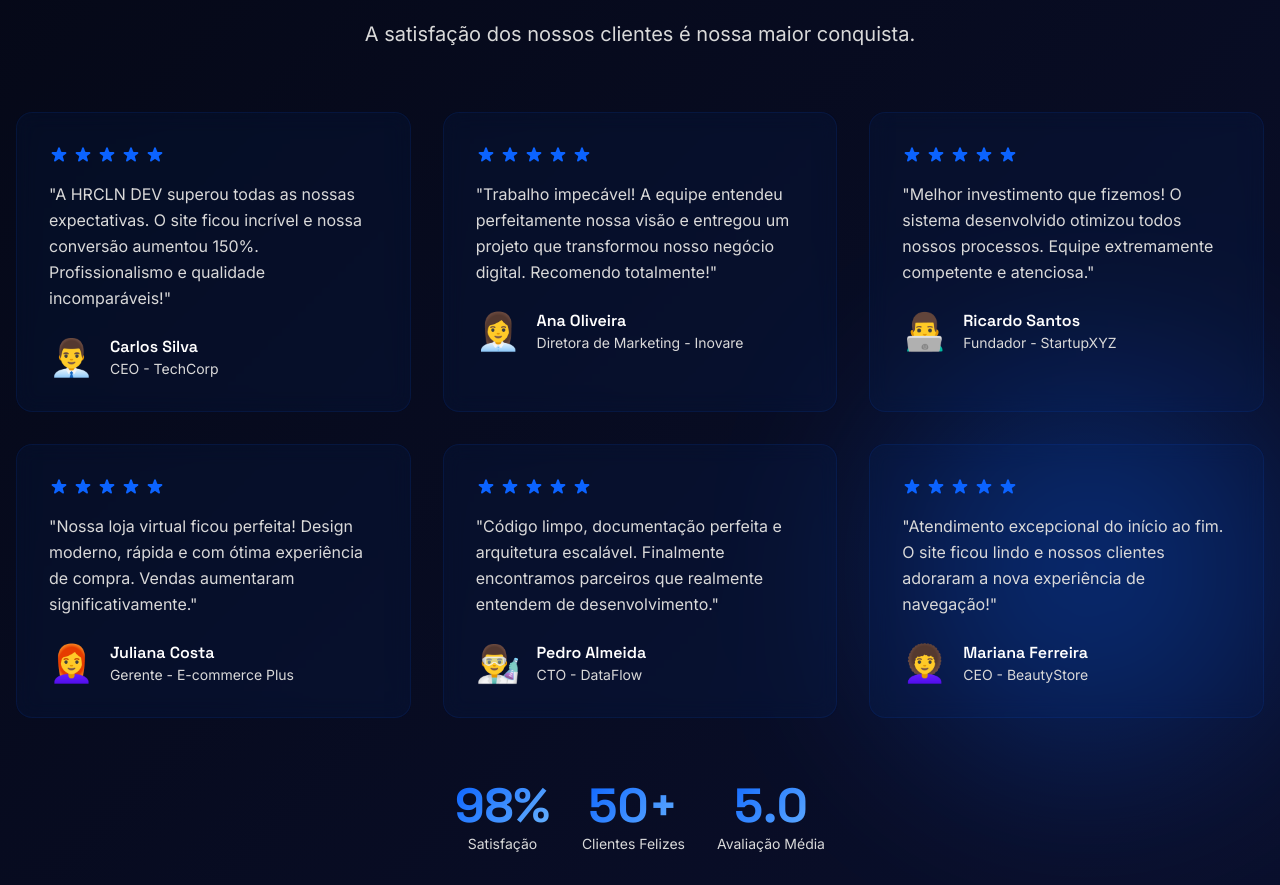
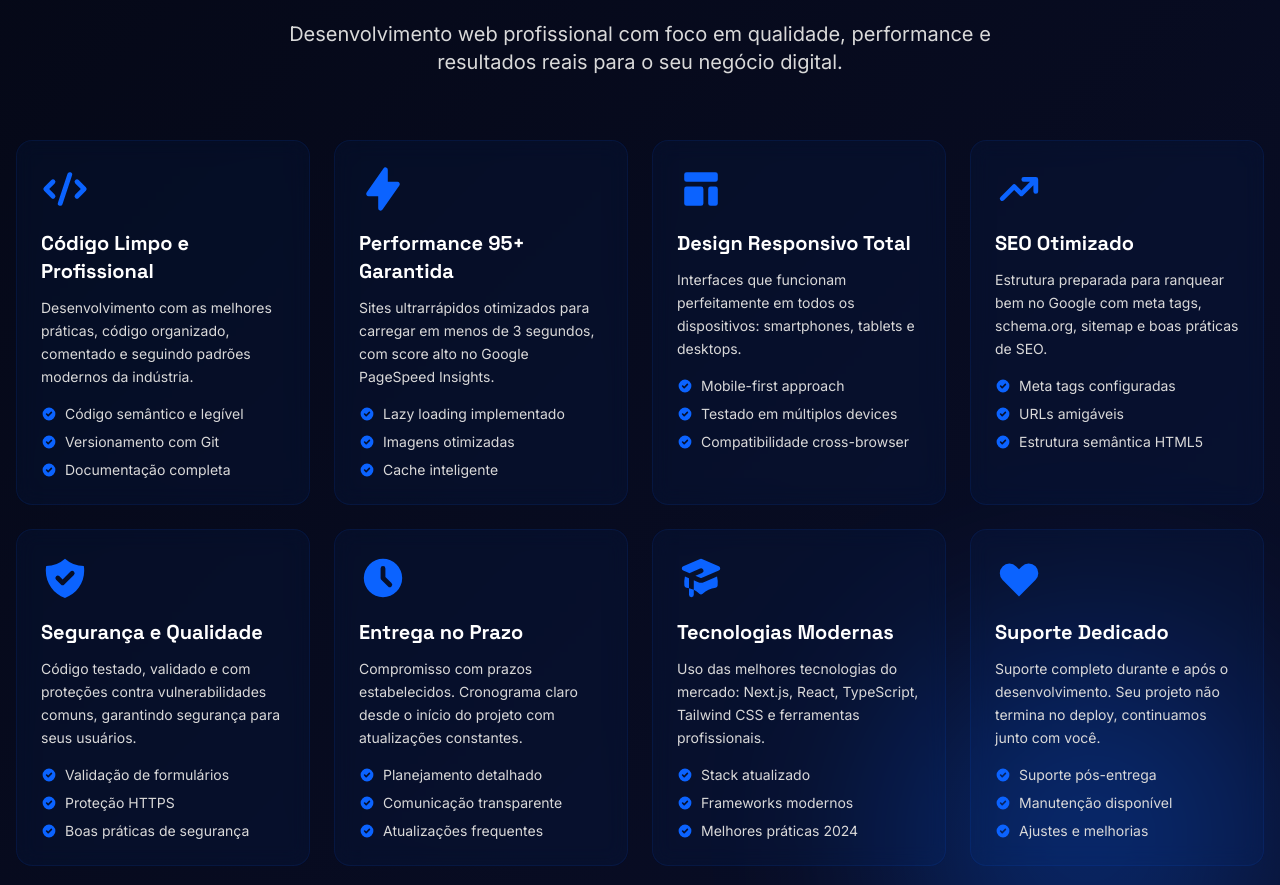
Before and after one commit to hrcln1974/SiteHRCLNDEV, a Next.js app: page / in a window 1280 px wide. Shown: the part 11115-12000 px from the top of the page. Built offline with nearby package versions, Linux system fonts and the light colour scheme; no server answers.

Commit message:
feat: transforma testimonials em diferenciais reais HRCLN DEV

```diff
--- a/src/components/Testimonials.tsx
+++ b/src/components/Testimonials.tsx
@@ -2,8 +2,17 @@
 
 import { motion } from 'framer-motion'
 import { useInView } from 'react-intersection-observer'
-import { HiStar } from 'react-icons/hi'
-import { useState } from 'react'
+import {
+  HiCode,
+  HiLightningBolt,
+  HiShieldCheck,
+  HiTemplate,
+  HiTrendingUp,
+  HiClock,
+  HiAcademicCap,
+  HiHeart,
+  HiCheckCircle,
+} from 'react-icons/hi'
 
 const Testimonials = () => {
   const [ref, inView] = useInView({
@@ -11,59 +20,104 @@ const Testimonials = () => {
     threshold: 0.1,
   })
 
-  const testimonials = [
+  const differentials = [
     {
       id: 1,
-      name: 'Carlos Silva',
-      position: 'CEO - TechCorp',
-      image: '👨‍💼',
-      rating: 5,
-      text: 'A HRCLN DEV superou todas as nossas expectativas. O site ficou incrível e nossa conversão aumentou 150%. Profissionalismo e qualidade incomparáveis!',
+      icon: <HiCode className="text-5xl" />,
+      title: 'Código Limpo e Profissional',
+      description:
+        'Desenvolvimento com as melhores práticas, código organizado, comentado e seguindo padrões modernos da indústria.',
+      benefits: [
+        'Código semântico e legível',
+        'Versionamento com Git',
+        'Documentação completa',
+      ],
     },
-
- {
-  id: 2,
-  name: 'Ana Oliveira',
-  position: 'Diretora de Marketing - Inovare',
-  image: '👩‍💼',
-  rating: 5,
-  text: 'Trabalho impecável! A equipe entendeu perfeitamente nossa visão e entregou um projeto que transformou nosso negócio digital. Recomendo totalmente!',
-},
-{
-  id: 3,
-  name: 'Ricardo Santos',
-      position: 'Fundador - StartupXYZ',
-      image: '👨‍💻',
-      rating: 5,
-      text: 'Melhor investimento que fizemos! O sistema desenvolvido otimizou todos nossos processos. Equipe extremamente competente e atenciosa.',
+    {
+      id: 2,
+      icon: <HiLightningBolt className="text-5xl" />,
+      title: 'Performance 95+ Garantida',
+      description:
+        'Sites ultrarrápidos otimizados para carregar em menos de 3 segundos, com score alto no Google PageSpeed Insights.',
+      benefits: [
+        'Lazy loading implementado',
+        'Imagens otimizadas',
+        'Cache inteligente',
+      ],
+    },
+    {
+      id: 3,
+      icon: <HiTemplate className="text-5xl" />,
+      title: 'Design Responsivo Total',
+      description:
+        'Interfaces que funcionam perfeitamente em todos os dispositivos: smartphones, tablets e desktops.',
+      benefits: [
+        'Mobile-first approach',
+        'Testado em múltiplos devices',
+        'Compatibilidade cross-browser',
+      ],
     },
     {
       id: 4,
-      name: 'Juliana Costa',
-      position: 'Gerente - E-commerce Plus',
-      image: '👩‍🦰',
-      rating: 5,
-      text: 'Nossa loja virtual ficou perfeita! Design moderno, rápida e com ótima experiência de compra. Vendas aumentaram significativamente.',
+      icon: <HiTrendingUp className="text-5xl" />,
+      title: 'SEO Otimizado',
+      description:
+        'Estrutura preparada para ranquear bem no Google com meta tags, schema.org, sitemap e boas práticas de SEO.',
+      benefits: [
+        'Meta tags configuradas',
+        'URLs amigáveis',
+        'Estrutura semântica HTML5',
+      ],
     },
     {
       id: 5,
-      name: 'Pedro Almeida',
-      position: 'CTO - DataFlow',
-      image: '👨‍🔬',
-      rating: 5,
-      text: 'Código limpo, documentação perfeita e arquitetura escalável. Finalmente encontramos parceiros que realmente entendem de desenvolvimento.',
+      icon: <HiShieldCheck className="text-5xl" />,
+      title: 'Segurança e Qualidade',
+      description:
+        'Código testado, validado e com proteções contra vulnerabilidades comuns, garantindo segurança para seus usuários.',
+      benefits: [
+        'Validação de formulários',
+        'Proteção HTTPS',
+        'Boas práticas de segurança',
+      ],
     },
     {
       id: 6,
-      name: 'Mariana Ferreira',
-      position: 'CEO - BeautyStore',
-      image: '👩‍🦱',
-      rating: 5,
-      text: 'Atendimento excepcional do início ao fim. O site ficou lindo e nossos clientes adoraram a nova experiência de navegação!',
+      icon: <HiClock className="text-5xl" />,
+      title: 'Entrega no Prazo',
+      description:
+        'Compromisso com prazos estabelecidos. Cronograma claro desde o início do projeto com atualizações constantes.',
+      benefits: [
+        'Planejamento detalhado',
+        'Comunicação transparente',
+        'Atualizações frequentes',
+      ],
+    },
+    {
+      id: 7,
+      icon: <HiAcademicCap className="text-5xl" />,
+      title: 'Tecnologias Modernas',
+      description:
+        'Uso das melhores tecnologias do mercado: Next.js, React, TypeScript, Tailwind CSS e ferramentas profissionais.',
+      benefits: [
+        'Stack atualizado',
+        'Frameworks modernos',
+        'Melhores práticas 2024',
+      ],
+    },
+    {
+      id: 8,
+      icon: <HiHeart className="text-5xl" />,
+      title: 'Suporte Dedicado',
+      description:
+        'Suporte completo durante e após o desenvolvimento. Seu projeto não termina no deploy, continuamos junto com você.',
+      benefits: [
+        'Suporte pós-entrega',
+        'Manutenção disponível',
+        'Ajustes e melhorias',
+      ],
     },
   ]
-
-  const [currentIndex, setCurrentIndex] = useState(0)
 
   return (
     <section className="py-20 md:py-32 relative overflow-hidden">
@@ -80,86 +134,131 @@ const Testimonials = () => {
           transition={{ duration: 0.5 }}
         >
           <span className="text-primary font-inter font-semibold text-sm uppercase tracking-wider">
-            Depoimentos
+            Diferenciais
           </span>
           <h2 className="text-4xl md:text-5xl lg:text-6xl font-bold font-space mt-4 mb-6">
-            O que Dizem Nossos{' '}
-            <span className="gradient-text">Clientes</span>
+            Por que escolher a{' '}
+            <span className="gradient-text">HRCLN DEV</span>
           </h2>
           <p className="text-gray text-lg md:text-xl max-w-3xl mx-auto font-inter">
-            A satisfação dos nossos clientes é nossa maior conquista.
+            Desenvolvimento web profissional com foco em qualidade, performance
+            e resultados reais para o seu negócio digital.
           </p>
         </motion.div>
 
-        {/* Testimonials Grid */}
-        <div className="grid grid-cols-1 md:grid-cols-2 lg:grid-cols-3 gap-8">
-          {testimonials.map((testimonial, index) => (
+        {/* Differentials Grid */}
+        <div className="grid grid-cols-1 md:grid-cols-2 lg:grid-cols-4 gap-6 mb-16">
+          {differentials.map((item, index) => (
             <motion.div
-              key={testimonial.id}
-              className="glass p-8 rounded-2xl card-hover"
+              key={item.id}
+              className="glass p-6 rounded-2xl card-hover group"
               initial={{ opacity: 0, y: 50 }}
               animate={inView ? { opacity: 1, y: 0 } : {}}
-              transition={{ duration: 0.5, delay: index * 0.1 }}
+              transition={{ duration: 0.5, delay: index * 0.05 }}
+              whileHover={{ y: -5 }}
             >
-              {/* Rating */}
-              <div className="flex gap-1 mb-4">
-                {[...Array(testimonial.rating)].map((_, i) => (
-                  <HiStar key={i} className="text-primary text-xl" />
-                ))}
-              </div>
+              {/* Icon */}
+              <motion.div
+                className="text-primary mb-4 group-hover:scale-110 transition-transform duration-300"
+                whileHover={{ rotate: 360 }}
+                transition={{ duration: 0.5 }}
+              >
+                {item.icon}
+              </motion.div>
 
-              {/* Text */}
-              <p className="text-gray font-inter leading-relaxed mb-6">
-                "{testimonial.text}"
+              {/* Title */}
+              <h3 className="text-xl font-bold font-space mb-3 text-white">
+                {item.title}
+              </h3>
+
+              {/* Description */}
+              <p className="text-gray font-inter text-sm mb-4 leading-relaxed">
+                {item.description}
               </p>
 
-              {/* Author */}
-              <div className="flex items-center gap-4">
-                <div className="text-4xl">{testimonial.image}</div>
-                <div>
-                  <h4 className="text-white font-space font-semibold">
-                    {testimonial.name}
-                  </h4>
-                  <p className="text-gray text-sm font-inter">
-                    {testimonial.position}
-                  </p>
-                </div>
-              </div>
+              {/* Benefits */}
+              <ul className="space-y-2">
+                {item.benefits.map((benefit, i) => (
+                  <li
+                    key={i}
+                    className="flex items-start gap-2 text-sm font-inter text-gray"
+                  >
+                    <HiCheckCircle className="text-primary text-base flex-shrink-0 mt-0.5" />
+                    <span>{benefit}</span>
+                  </li>
+                ))}
+              </ul>
             </motion.div>
           ))}
         </div>
 
-        {/* Trust Badges */}
+        {/* Trust Section */}
         <motion.div
-          className="mt-16 flex flex-wrap justify-center items-center gap-8"
+          className="glass p-8 md:p-12 rounded-2xl max-w-4xl mx-auto text-center"
+          initial={{ opacity: 0, y: 20 }}
+          animate={inView ? { opacity: 1, y: 0 } : {}}
+          transition={{ duration: 0.5, delay: 0.6 }}
+        >
+          <h3 className="text-2xl md:text-3xl font-bold font-space mb-4 text-white">
+            Compromisso com a Excelência
+          </h3>
+          <p className="text-gray font-inter text-lg leading-relaxed mb-8">
+            Cada linha de código é escrita pensando em performance, segurança e
+            experiência do usuário. Seu projeto merece o melhor, e é isso que
+            entregamos.
+          </p>
+
+          {/* Stats */}
+          <div className="grid grid-cols-2 md:grid-cols-4 gap-6">
+            <div>
+              <div className="text-4xl font-bold font-space gradient-text mb-1">
+                100%
+              </div>
+              <div className="text-gray font-inter text-sm">Código Próprio</div>
+            </div>
+            <div>
+              <div className="text-4xl font-bold font-space gradient-text mb-1">
+                95+
+              </div>
+              <div className="text-gray font-inter text-sm">
+                Performance Score
+              </div>
+            </div>
+            <div>
+              <div className="text-4xl font-bold font-space gradient-text mb-1">
+                6+
+              </div>
+              <div className="text-gray font-inter text-sm">
+                Projetos Criados
+              </div>
+            </div>
+            <div>
+              <div className="text-4xl font-bold font-space gradient-text mb-1">
+                2024
+              </div>
+              <div className="text-gray font-inter text-sm">Fundação</div>
+            </div>
+          </div>
+        </motion.div>
+
+        {/* CTA */}
+        <motion.div
+          className="text-center mt-12"
           initial={{ opacity: 0, y: 20 }}
           animate={inView ? { opacity: 1, y: 0 } : {}}
           transition={{ duration: 0.5, delay: 0.8 }}
         >
-          <div className="text-center">
-            <div className="text-4xl md:text-5xl font-bold font-space gradient-text">
-              98%
-            </div>
-            <div className="text-gray font-inter text-sm mt-1">
-              Satisfação
-            </div>
-          </div>
-          <div className="text-center">
-            <div className="text-4xl md:text-5xl font-bold font-space gradient-text">
-              50+
-            </div>
-            <div className="text-gray font-inter text-sm mt-1">
-              Clientes Felizes
-            </div>
-          </div>
-          <div className="text-center">
-            <div className="text-4xl md:text-5xl font-bold font-space gradient-text">
-              5.0
-            </div>
-            <div className="text-gray font-inter text-sm mt-1">
-              Avaliação Média
-            </div>
-          </div>
+          <p className="text-gray font-inter mb-6 text-lg">
+            Pronto para ter um site profissional?
+          </p>
+          <motion.a
+            href="#contact"
+            className="inline-block px-8 py-4 bg-gradient-blue text-white rounded-full font-inter font-semibold text-lg btn-hover glow"
+            whileHover={{ scale: 1.05 }}
+            whileTap={{ scale: 0.95 }}
+          >
+            Iniciar Meu Projeto
+          </motion.a>
         </motion.div>
       </div>
     </section>
```
